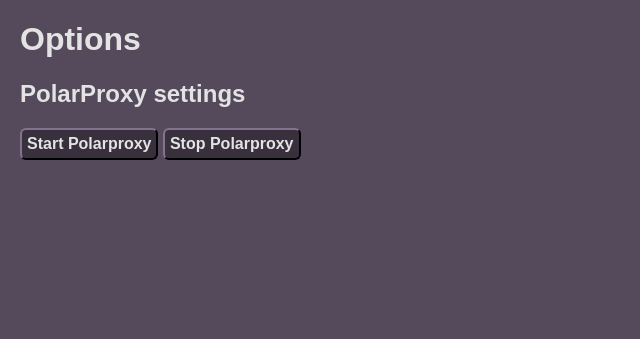
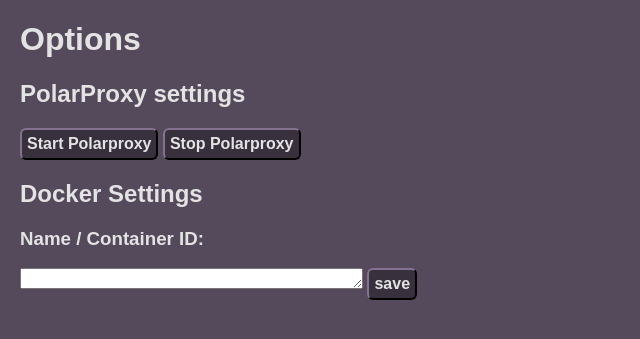
Before and after one commit to Pumacks/Webclient-PolayProxy, a Flask app: page /options in a window 1280 px wide. Shown: the part 65-404 px from the top of the page, without its empty margins (0-640 px from the left). Run offline with Flask 3, Linux system fonts and the light colour scheme.

Commit message:
added persistent dockerconf

```diff
--- a/app/app.py
+++ b/app/app.py
@@ -1,16 +1,15 @@
 import subprocess
 import threading
-from flask import Flask, render_template, Response
+import json
+from flask import Flask, render_template, Response, request
 
 app = Flask(__name__)
 
-@app.route("/")
-def home():
-    return render_template("index.html")
+container_id = ""
 
 def stream_logs():
     process = subprocess.Popen(
-        ["docker", "logs", "-f", "polarproxy-pcap"],
+        ["docker", "logs", "-f", container_id],
         stdout=subprocess.PIPE,
         stderr=subprocess.STDOUT,
         text=True
@@ -18,7 +17,6 @@ def stream_logs():
     if process.stdout is not None:
         for line in process.stdout:
             yield f"data: {line}\n\n"
-
 
 def run_polarproxy_with_wireshark():
     cmd = (
@@ -28,18 +26,37 @@ def run_polarproxy_with_wireshark():
 
 def start_polarproxy():
     cmd = (
-        "docker start polarproxy-pcap"
+        f"docker start {container_id}"
     )
     subprocess.run(cmd, shell=True,capture_output=True,
             text=True)
 
 def stop_polarproxy():
     cmd = (
-        "docker stop polarproxy-pcap"
+        f"docker stop {container_id}"
     )
     subprocess.run(cmd, shell=True,capture_output=True,
             text=True)
 
+def load_credentials():
+	global container_id
+	try:
+		with open('app/static/credentials.json', 'r') as f:
+			json_data = json.load(f)
+			container_id = json_data.get("container_id", "")
+	except (FileNotFoundError, json.JSONDecodeError):
+		container_id = ""
+
+def write_into_json(name, data):
+	json_data = {
+		f"{name}": f"{data}"
+	}
+	with open('app/static/credentials.json', 'w') as f:
+		json.dump(json_data, f, ensure_ascii=False, indent=4)
+
+@app.route("/")
+def home():
+    return render_template("index.html")
 
 @app.route("/logs/stream")
 def log_stream():
@@ -51,7 +68,7 @@ def logs():
 
 @app.route("/options")
 def options():
-        return render_template("options.html")
+        return render_template("options.html", container_id = container_id)
 
 @app.route("/wireshark")
 def start_wireshark():
@@ -68,5 +85,15 @@ def stop_proxy():
     threading.Thread(target=stop_polarproxy, daemon=True).start()
     return "PolarProxy gestoppt"
 
+@app.route("/dockerCredentials", methods=["POST"])
+def setup_docker():
+    global container_id
+    container_id = request.data.decode("utf-8")
+    write_into_json("container_id",container_id)
+    return "OK"
+
+load_credentials()
+
 if __name__ == "__main__":
+    load_credentials()
     app.run(debug=True, threaded=True)
--- /dev/null
+++ b/app/static/credentials.json
@@ -0,0 +1,3 @@
+{
+    "container_id": ""
+}
--- a/app/templates/options.html
+++ b/app/templates/options.html
@@ -5,8 +5,18 @@ content %}
 	<h2>PolarProxy settings</h2>
 	<button onclick="start_proxy()">Start Polarproxy</button>
 	<button onclick="stop_proxy()">Stop Polarproxy</button>
+</div>
+<div>
+	<h2>Docker Settings</h2>
+	<h3>Name / Container ID:</h3>
+	<form id="dockerForm">
+  		<textarea name="container_id" rows="1" cols="40">{{ container_id }}</textarea>
+   		<button type="submit">save</button>
+	</form>
+
 
 </div>
+
 <script>
 	function start_proxy() {
 		fetch("/start-proxy")
@@ -29,5 +39,26 @@ content %}
 				document.getElementById("status").innerText = "Fehler: " + err;
 			});
 	}
+
+	document.getElementById("dockerForm").addEventListener("submit", function(e) {
+  	e.preventDefault(); // Verhindert Redirect
+
+	  const formData = new FormData(this);
+	  const id = formData.get("container_id");
+
+	  fetch("/dockerCredentials", {
+	    method: "POST",
+	    headers: { "Content-Type": "text/plain" },
+	    body: id
+	  })
+	  .then(res => res.text())
+	  .then(data => {
+	    console.log("Antwort:", data);
+	  })
+	  .catch(err => {
+	    console.error("Fehler:", err);
+	  });
+	});
+
 </script>
 {% endblock %}
```
